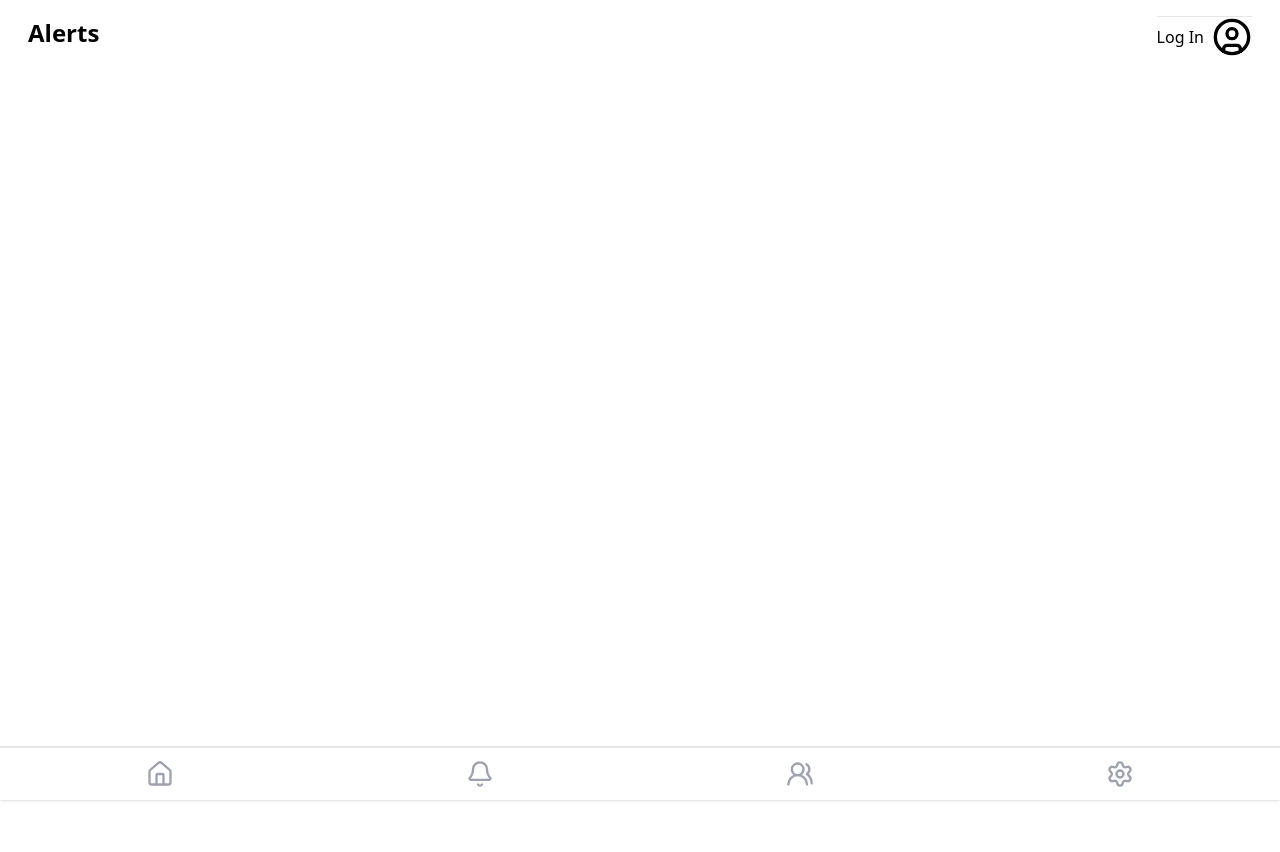
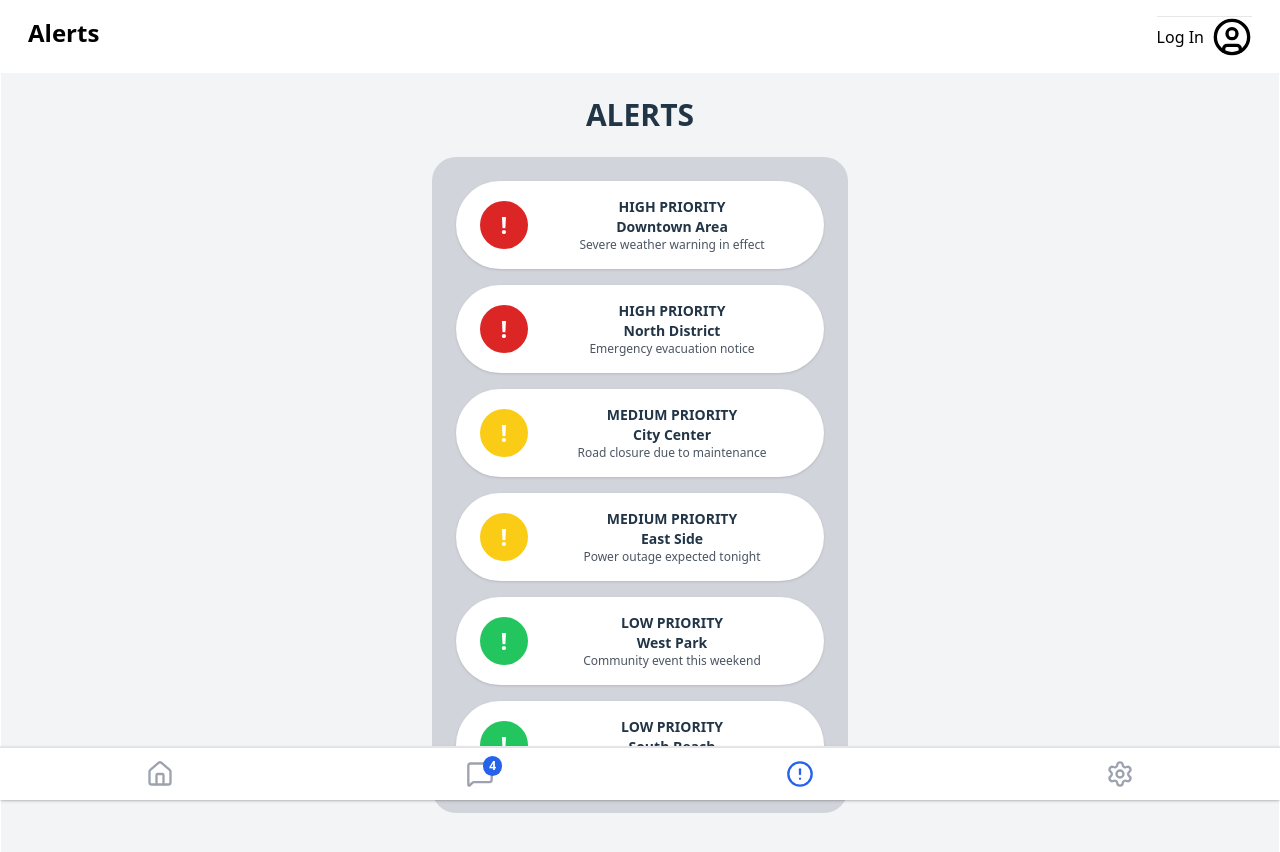
Before and after one commit to el-reebo/MCDRS_HiFi, a React (Vite) app in the folder my-app/: page /alerts in a window 1280 px wide. Shown: the top 852 px of the page. Before the commit the page ends 800 px from the top, so only its background shows below. Built offline with nearby package versions, Linux system fonts and the light colour scheme.

Commit message:
updated alerts and made messages work, also updated settings to work

```diff
--- a/my-app/src/pages/Alerts.jsx
+++ b/my-app/src/pages/Alerts.jsx
@@ -1,5 +1,115 @@
-function Alerts() {
-  return <></>;
+import { Home, MessageSquare, AlertCircle, Settings } from "lucide-react";
+import { Link } from "react-router-dom";
+
+export default function Alerts() {
+
+  const alerts = [
+    {
+      id: 1,
+      priority: "HIGH",
+      location: "Downtown Area",
+      description: "Severe weather warning in effect",
+      color: "red"
+    },
+    {
+      id: 2,
+      priority: "HIGH",
+      location: "North District",
+      description: "Emergency evacuation notice",
+      color: "red"
+    },
+    {
+      id: 3,
+      priority: "MEDIUM",
+      location: "City Center",
+      description: "Road closure due to maintenance",
+      color: "yellow"
+    },
+    {
+      id: 4,
+      priority: "MEDIUM",
+      location: "East Side",
+      description: "Power outage expected tonight",
+      color: "yellow"
+    },
+    {
+      id: 5,
+      priority: "LOW",
+      location: "West Park",
+      description: "Community event this weekend",
+      color: "green"
+    },
+    {
+      id: 6,
+      priority: "LOW",
+      location: "South Beach",
+      description: "Scheduled maintenance tomorrow",
+      color: "green"
+    }
+  ];
+
+  const getColorClasses = (color) => {
+    switch(color) {
+      case "red":
+        return "bg-red-600";
+      case "yellow":
+        return "bg-yellow-400";
+      case "green":
+        return "bg-green-500";
+      default:
+        return "bg-gray-600";
+    }
+  };
+
+  return (
+    <div className="flex flex-col items-center bg-gray-100 min-h-screen pt-20 pb-24">
+      <div className="w-full max-w-md p-4">
+        <h1 className="text-3xl font-bold mb-6">ALERTS</h1>
+
+        {/* Alerts Container */}
+        <div className="bg-gray-300 rounded-3xl p-6 space-y-4">
+          {alerts.map((alert) => (
+            <div
+              key={alert.id}
+              className="bg-white rounded-full py-4 px-6 flex items-center gap-4 shadow"
+            >
+              {/* Alert Icon */}
+              <div className={`${getColorClasses(alert.color)} rounded-full w-12 h-12 flex items-center justify-center flex-shrink-0`}>
+                <span className="text-white text-2xl font-bold">!</span>
+              </div>
+
+              {/* Alert Text */}
+              <div className="flex-1">
+                <p className="font-bold text-sm uppercase">{alert.priority} PRIORITY</p>
+                <p className="font-semibold text-sm">{alert.location}</p>
+                <p className="text-xs text-gray-600">{alert.description}</p>
+              </div>
+            </div>
+          ))}
+        </div>
+      </div>
+
+      {/* Bottom Navigation */}
+      <nav className="w-full fixed bottom-0 bg-white shadow flex justify-around py-3">
+        <Link to="/home-admin">
+          <Home className="w-7 h-7 text-gray-400" />
+        </Link>
+
+        <Link to="/messages" className="relative">
+          <MessageSquare className="w-7 h-7 text-gray-400" />
+          <span className="absolute -top-1 -right-2 bg-blue-600 text-white text-xs px-1.5 py-0.5 rounded-full font-bold">
+            4
+          </span>
+        </Link>
+
+        <Link to="/alerts">
+          <AlertCircle className="w-7 h-7 text-blue-600" />
+        </Link>
+
+        <Link to="/settings">
+          <Settings className="w-7 h-7 text-gray-400" />
+        </Link>
+      </nav>
+    </div>
+  );
 }
-
-export default Alerts;
--- a/my-app/src/pages/Settings.jsx
+++ b/my-app/src/pages/Settings.jsx
@@ -1,5 +1,89 @@
-function Settings() {
-  return <></>;
+import { useState } from "react";
+import { Home, MessageSquare, AlertCircle, Settings as SettingsIcon, User, Lock, Accessibility, UserCheck, MapPin, Info } from "lucide-react";
+import { Link } from "react-router-dom";
+
+export default function Settings() {
+  const [locationEnabled, setLocationEnabled] = useState(false);
+
+  const toggleLocation = () => {
+    setLocationEnabled(!locationEnabled);
+  };
+
+  return (
+    <div className="flex flex-col items-center bg-gray-100 min-h-screen pt-20 pb-24">
+      <div className="w-full max-w-md p-4">
+        <h1 className="text-3xl font-bold mb-6">SETTINGS</h1>
+
+        {/* Settings Container */}
+        <div className="bg-gray-300 rounded-3xl p-6 space-y-4">
+
+          {/* Account */}
+          <button className="w-full bg-white rounded-full py-4 px-6 flex items-center gap-4 shadow hover:bg-gray-50 transition">
+            <User className="w-6 h-6" />
+            <span className="font-semibold text-lg">Account</span>
+          </button>
+
+          {/* Privacy */}
+          <button className="w-full bg-white rounded-full py-4 px-6 flex items-center gap-4 shadow hover:bg-gray-50 transition">
+            <Lock className="w-6 h-6" />
+            <span className="font-semibold text-lg">Privacy</span>
+          </button>
+
+          {/* Accessibility */}
+          <button className="w-full bg-white rounded-full py-4 px-6 flex items-center gap-4 shadow hover:bg-gray-50 transition">
+            <Accessibility className="w-6 h-6" />
+            <span className="font-semibold text-lg">Accessibility</span>
+          </button>
+
+          {/* Verify Account */}
+          <button className="w-full bg-white rounded-full py-4 px-6 flex items-center gap-4 shadow hover:bg-gray-50 transition">
+            <UserCheck className="w-6 h-6" />
+            <span className="font-semibold text-lg">Verify Account</span>
+          </button>
+
+          {/* Location Toggle */}
+          <button
+            onClick={toggleLocation}
+            className={`w-full rounded-full py-4 px-6 flex items-center gap-4 shadow transition ${
+              locationEnabled ? "bg-green-500 text-white" : "bg-white text-black"
+            }`}
+          >
+            <MapPin className="w-6 h-6" />
+            <span className="font-semibold text-lg">
+              Location: {locationEnabled ? "ON" : "OFF"}
+            </span>
+          </button>
+
+          {/* Information */}
+          <button className="w-full bg-white rounded-full py-4 px-6 flex items-center gap-4 shadow hover:bg-gray-50 transition">
+            <Info className="w-6 h-6" />
+            <span className="font-semibold text-lg">Information</span>
+          </button>
+
+        </div>
+      </div>
+
+      {/* Bottom Navigation */}
+      <nav className="w-full fixed bottom-0 bg-white shadow flex justify-around py-3">
+        <Link to="/home-admin">
+          <Home className="w-7 h-7 text-gray-400" />
+        </Link>
+
+        <Link to="/messages" className="relative">
+          <MessageSquare className="w-7 h-7 text-gray-400" />
+          <span className="absolute -top-1 -right-2 bg-blue-600 text-white text-xs px-1.5 py-0.5 rounded-full font-bold">
+            4
+          </span>
+        </Link>
+
+        <Link to="/alerts">
+          <AlertCircle className="w-7 h-7 text-gray-400" />
+        </Link>
+
+        <Link to="/settings">
+          <SettingsIcon className="w-7 h-7 text-blue-600" />
+        </Link>
+      </nav>
+    </div>
+  );
 }
-
-export default Settings;
```
Also changed, not shown: my-app/src/pages/Messages.jsx (line endings or trailing spaces).
